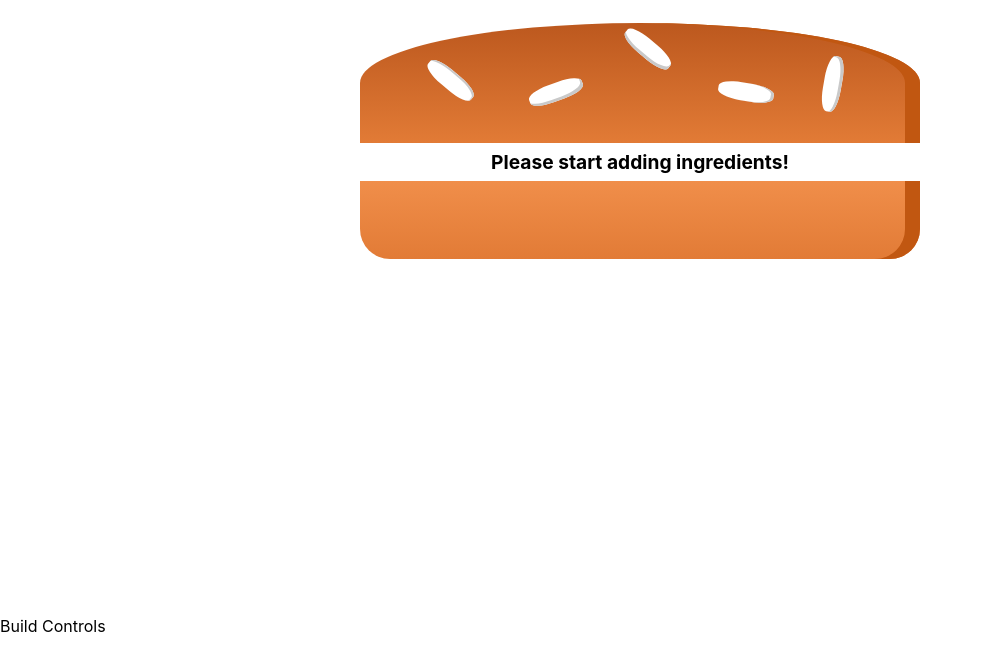
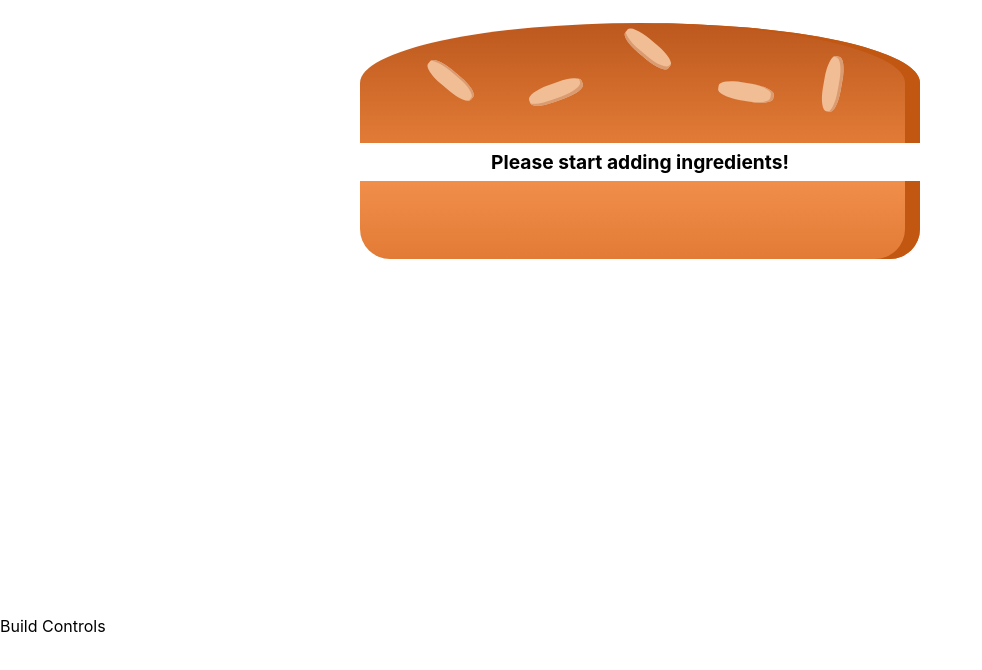
Before and after one commit to arifemir/burger-builder, a React (Create React App) app: page / in a window 1280 px wide. Shown: the top 670 px of the page, without its empty margins (0-982 px from the left). Built offline with nearby package versions, Linux system fonts and the light colour scheme.

Commit message:
seeds color updated;

```diff
--- a/src/components/Burger/BurgerIngrediend/Seeds/Seeds.module.css
+++ b/src/components/Burger/BurgerIngrediend/Seeds/Seeds.module.css
@@ -2,12 +2,12 @@
     width: 10%;
     height: 15%;
     position: absolute;
-    background-color: white;
+    background-color: #F1BD94;
     left: 30%;
     top: 50%;
     border-radius: 40%;
     transform: rotate(-20deg);
-    box-shadow: inset -2px -3px #c9c9c9;
+    box-shadow: inset -2px -3px #db9b71;
 }
 
 .Seeds1:after {
@@ -15,12 +15,12 @@
     width: 100%;
     height: 100%;
     position: absolute;
-    background-color: white;
+    background-color: #F1BD94;
     left: -170%;
     top: -260%;
     border-radius: 40%;
     transform: rotate(60deg);
-    box-shadow: inset -1px 2px #c9c9c9;
+    box-shadow: inset -1px 2px #db9b71;
 }
 
 .Seeds1:before {
@@ -28,24 +28,24 @@
     width: 100%;
     height: 100%;
     position: absolute;
-    background-color: white;
+    background-color: #F1BD94;
     left: 180%;
     top: -50%;
     border-radius: 40%;
     transform: rotate(60deg);
-    box-shadow: inset -1px -3px #c9c9c9;
+    box-shadow: inset -1px -3px #db9b71;
 }
 
 .Seeds2 {
     width: 10%;
     height: 15%;
     position: absolute;
-    background-color: white;
+    background-color: #F1BD94;
     left: 64%;
     top: 50%;
     border-radius: 40%;
     transform: rotate(10deg);
-    box-shadow: inset -3px 0 #c9c9c9;
+    box-shadow: inset -3px 0 #db9b71;
 }
 
 .Seeds2:before {
@@ -53,10 +53,10 @@
     width: 100%;
     height: 100%;
     position: absolute;
-    background-color: white;
+    background-color: #F1BD94;
     left: 150%;
     top: -130%;
     border-radius: 40%;
     transform: rotate(90deg);
-    box-shadow: inset 1px 3px #c9c9c9;
+    box-shadow: inset 1px 3px #db9b71;
 }
```
